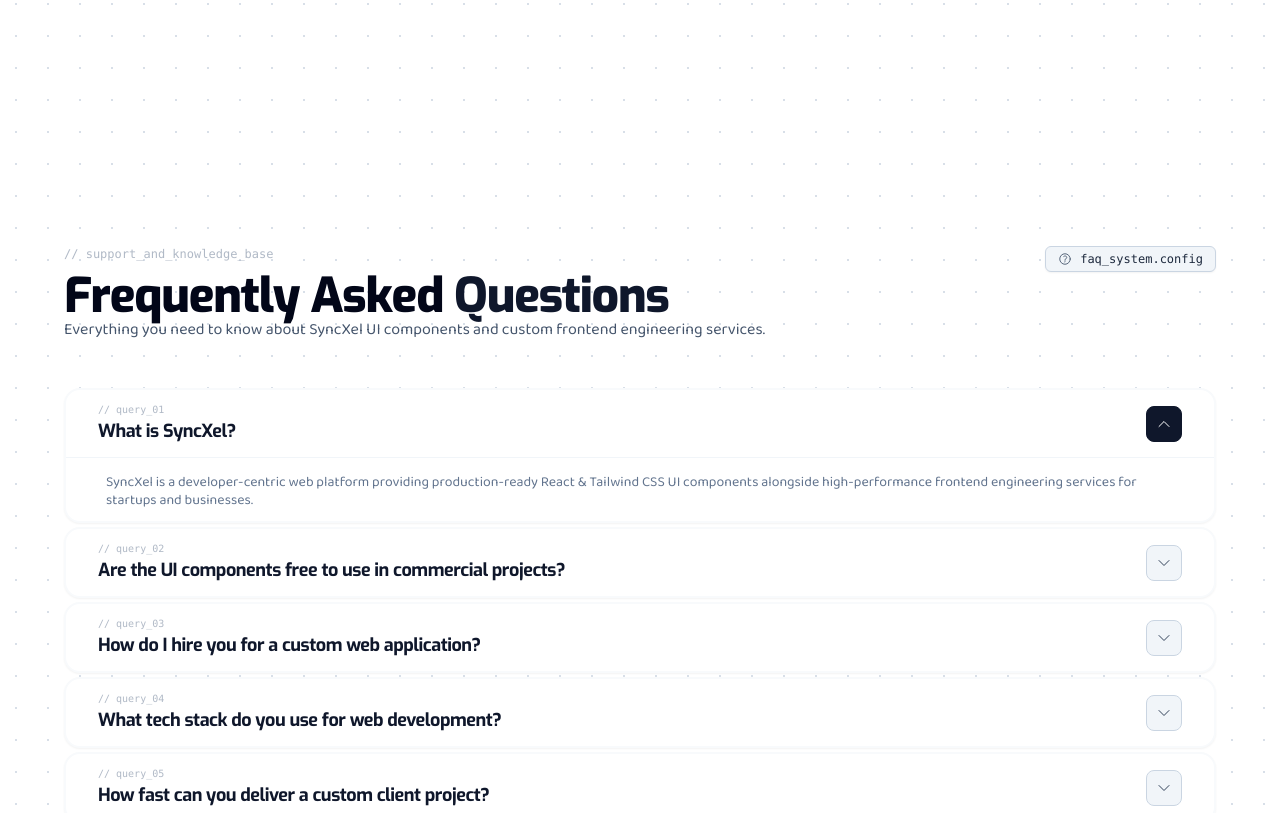
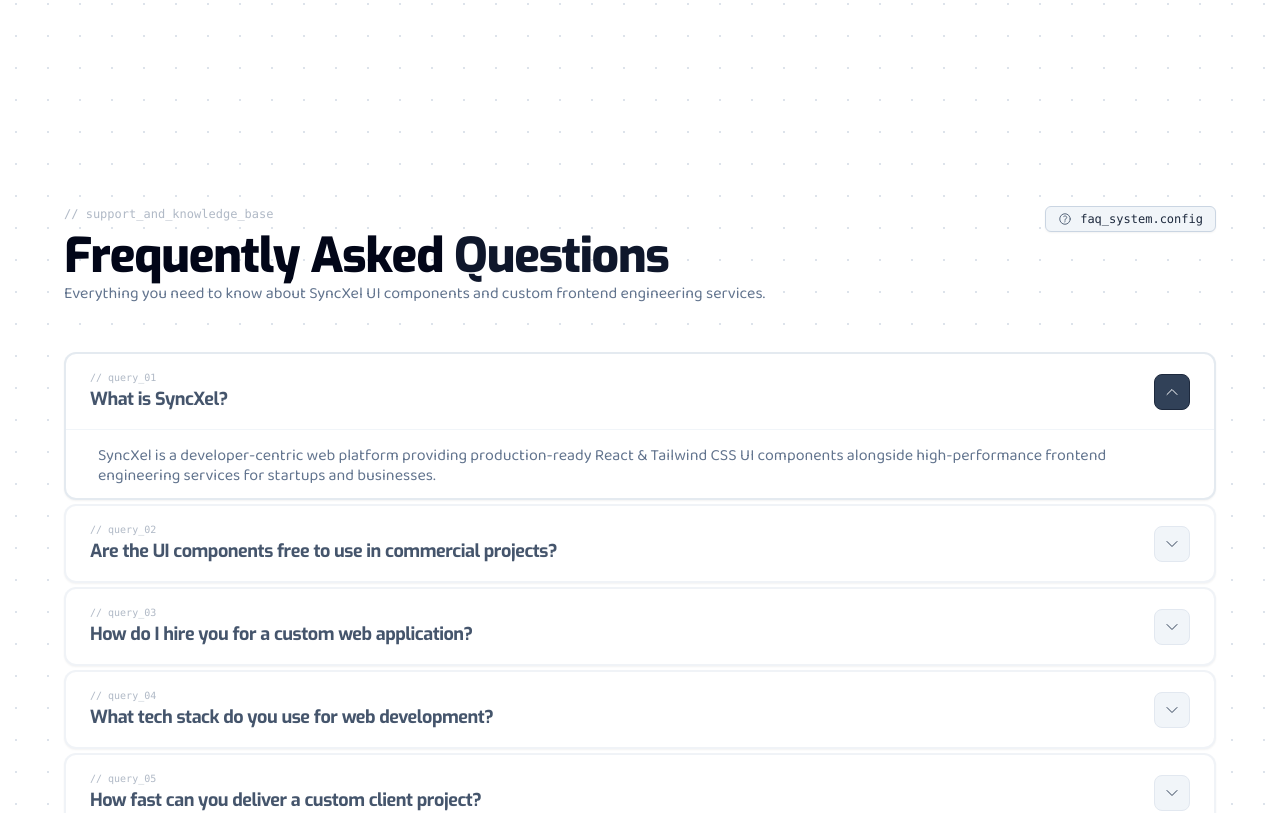
Before and after one commit to lakshan-beast/SyncXel, a React (Vite) app: page / in a window 1280 px wide. Shown: the part 5580-6393 px from the top of the page. Built offline with nearby package versions, Linux system fonts and the light colour scheme.

Commit message:
style: Refactor FAQ component for improved layout and readability

```diff
--- a/src/components/FAQ.jsx
+++ b/src/components/FAQ.jsx
@@ -1,5 +1,3 @@
-
-
 // import React, { useState } from "react";
 // import { motion, AnimatePresence } from "framer-motion";
 // import {
@@ -159,7 +157,6 @@
 //   );
 // }
 
-
 import React, { useState } from "react";
 import { motion, AnimatePresence } from "framer-motion";
 import {
@@ -227,23 +224,19 @@ export default function FaqSection() {
   return (
     <section
       id="faq"
-      className="py-20 px-4 sm:px-8 max-w-7xl mx-auto space-y-10 scroll-mt-0 text-slate-900">
-      {/* className="py-16 px-4 sm:px-6 lg:px-0 max-w-6xl mx-auto relative overflow-hidden bg-white text-slate-900 font-mono scroll-mt-20"> */}
-
+      className="py-10 px-4 sm:px-8 max-w-7xl mx-auto scroll-mt-0  lg:scroll-mt-1">
       {/* Subtle Grid Background */}
-      <div className="absolute inset-0 opacity-30 pointer-events-none bg-[radial-gradient(#cbd5e1_1px,transparent_1px)] [background-size:32px_32px]" />
+      {/* <div className="absolute inset-0 opacity-30 pointer-events-none bg-[radial-gradient(#cbd5e1_1px,transparent_1px)] [background-size:32px_32px]" /> */}
 
       <div className="relative z-10 p-2 sm:p-8 max-w-7xl mx-auto space-y-12">
-
         {/* Section Header */}
         <motion.div
-          initial={{ opacity: 0, y: -20 }}
+          initial={{ opacity: 0, y: -30 }}
           whileInView={{ opacity: 1, y: 0 }}
-          viewport={{ once: true }}
+          viewport={{ once: false }}
           transition={{ duration: 0.6 }}
-          className="text-left space-y-0">
-
-          <div className="flex flex-col gap-2 lg:flex-row lg:justify-between">
+          className="text-left space-y-1">
+          <div className="flex flex-col gap-1 lg:flex-row lg:justify-between mb-3 lg:mb-0">
             <span className="font-mono text-xs text-slate-500/50 mb-0 block">
               // support_and_knowledge_base
             </span>
@@ -258,8 +251,9 @@ export default function FaqSection() {
             Frequently Asked <span className="text-slate-900">Questions</span>
           </h2>
 
-          <p className="text-sm sm:text-base text-slate-600 leading-tight max-w-3xl font-baloo">
-            Everything you need to know about SyncXel UI components and custom frontend engineering services.
+          <p className="text-sm sm:text-base text-slate-500 leading-tight max-w-4xl font-baloo">
+            Everything you need to know about SyncXel UI components and custom
+            frontend engineering services.
           </p>
         </motion.div>
 
@@ -269,7 +263,7 @@ export default function FaqSection() {
           initial="hidden"
           whileInView="visible"
           viewport={{ once: true }}
-          className="space-y-1">
+          className="space-y-3 lg:space-y-1">
           {faqs.map((faq, idx) => {
             const isOpen = openIndex === idx;
 
@@ -277,23 +271,22 @@ export default function FaqSection() {
               <motion.div
                 key={idx}
                 variants={itemVariants}
-                className={`rounded-2xl border-2 transition-all duration-300 overflow-hidden bg-white shadow-xs ${
+                className={`rounded-xl border-2 transition-all duration-100 overflow-hidden bg-white shadow-xs ${
                   isOpen
-                    ? "border-slate-50 shadow-md"
-                    : "border-slate-50 hover:border-slate-100"
+                    ? "border-slate-300/50 shadow-lg"
+                    : "border-slate-200/50 hover:border-slate-200/50"
                 }`}>
-
                 {/* Accordion Question Header */}
                 <button
                   type="button"
                   onClick={() => toggleFaq(idx)}
-                  className="w-full px-8 py-3 text-left flex items-center justify-between gap-2 cursor-pointer focus:outline-none"
+                  className="w-full px-6 py-4 text-left flex items-center justify-between gap-3 cursor-pointer focus:outline-none"
                   aria-expanded={isOpen}>
                   <div className="space-y-0">
                     <span className="font-mono text-[10px] text-slate-500/50 block">
                       // query_0{idx + 1}
                     </span>
-                    <span className="text-base sm:text-lg font-bold font-exo text-slate-900 tracking-tight">
+                    <span className="text-base sm:text-lg font-bold font-exo text-slate-600 tracking-tight">
                       {faq.question}
                     </span>
                   </div>
@@ -301,8 +294,8 @@ export default function FaqSection() {
                   <div
                     className={`w-9 h-9 rounded-lg flex items-center justify-center shrink-0 border transition-all duration-300 ${
                       isOpen
-                        ? "bg-slate-900 border-slate-900 text-white"
-                        : "bg-slate-100 border-slate-300 text-slate-700"
+                        ? "bg-slate-700 border-slate-800 text-white"
+                        : "bg-slate-100 border-slate-200 text-slate-700"
                     }`}>
                     <HiOutlineChevronDown
                       className={`w-4 h-4 transition-transform duration-300 ${
@@ -320,7 +313,7 @@ export default function FaqSection() {
                       animate={{ opacity: 1, height: "auto" }}
                       exit={{ opacity: 0, height: 0 }}
                       transition={{ duration: 0.3, ease: "easeInOut" }}>
-                      <div className="px-10 py-2 pb-3 pt-0 text-slate-500 text-xs sm:text-sm leading-tight border-t border-slate-100 mt-0 font-baloo">
+                      <div className="px-8 py-1 pb-3 pt-0 text-slate-500 text-base sm:text-md leading-tight border-t border-slate-100 mt-0 font-baloo">
                         <p className="pt-4">{faq.answer}</p>
                       </div>
                     </motion.div>
```
